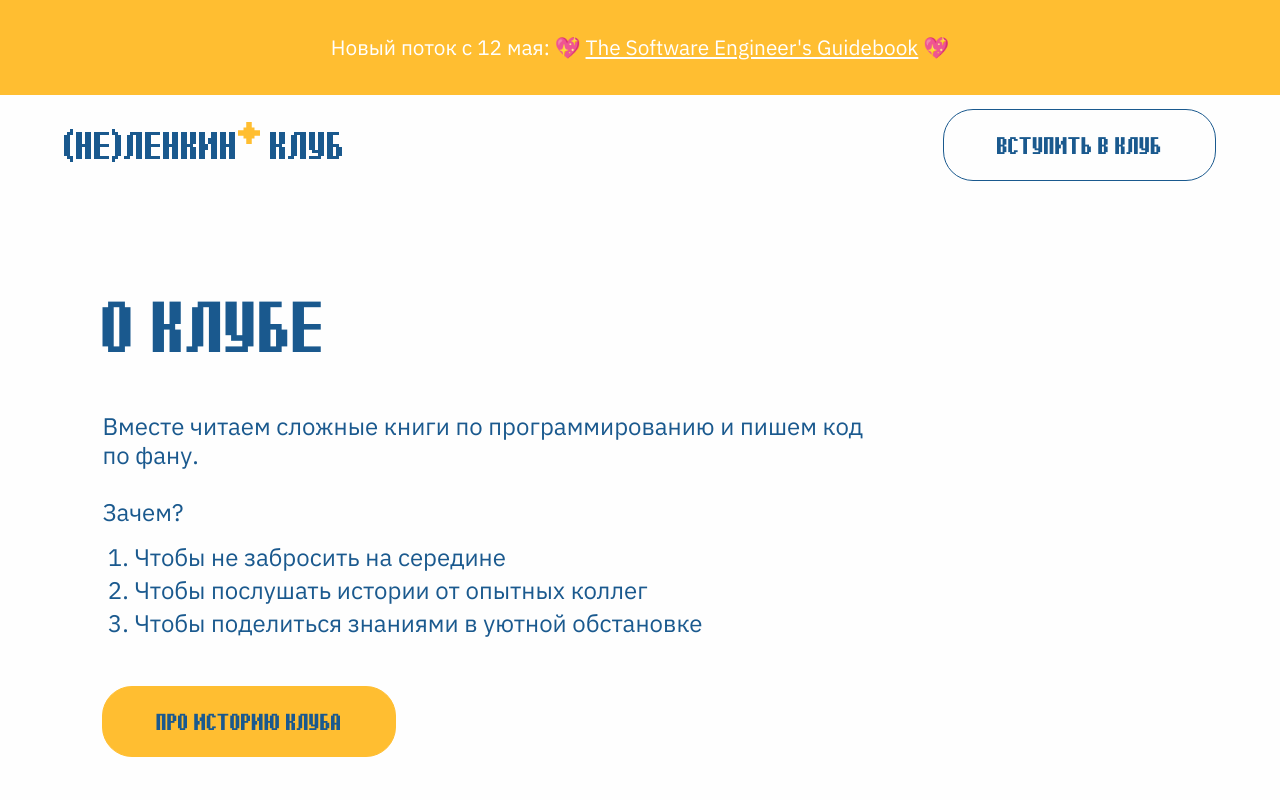
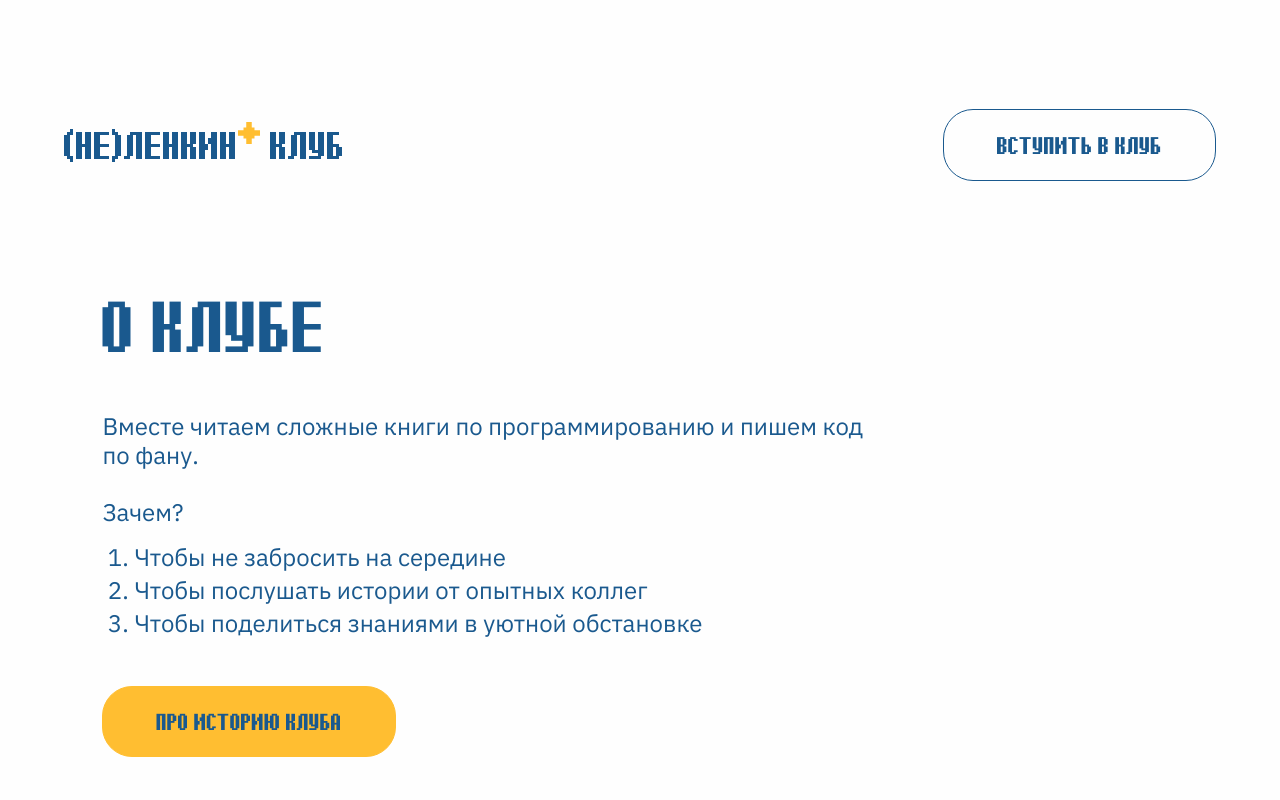
Before and after one commit to LenaAn/nelenkin-frontend, a React (Vite) app: page / in a window 1280 px wide. Shown: the top 800 px of the page. Built offline with nearby package versions, Linux system fonts and the light colour scheme.

Commit message:
delete obsolete announcement banner

```diff
--- a/src/components/Landing.jsx
+++ b/src/components/Landing.jsx
@@ -7,7 +7,7 @@ import AnnouncementBanner from "./AnnouncementBanner.jsx";
 function Landing() {
     return (
         <div className="page">
-            <AnnouncementBanner />
+            {/*<AnnouncementBanner />*/}
             <Header/>
             <Page/>
             <Footer/>
```
